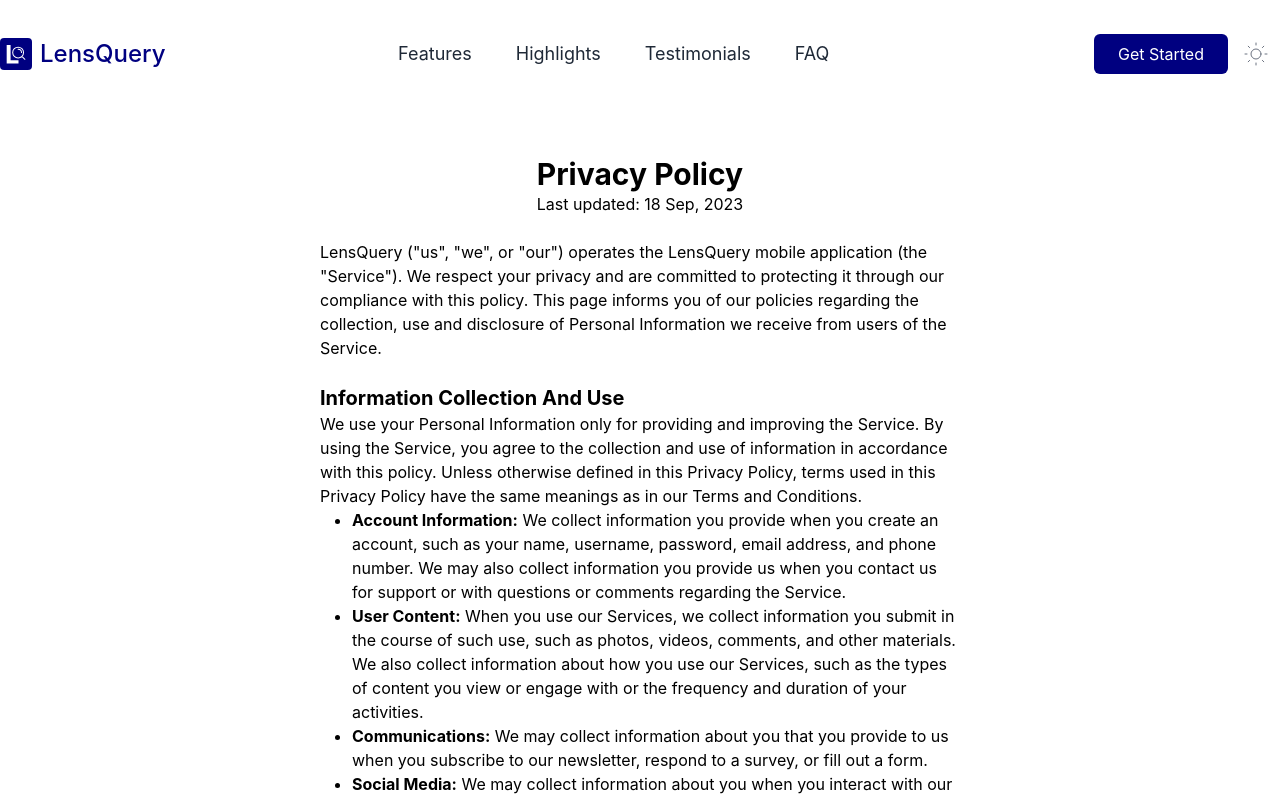
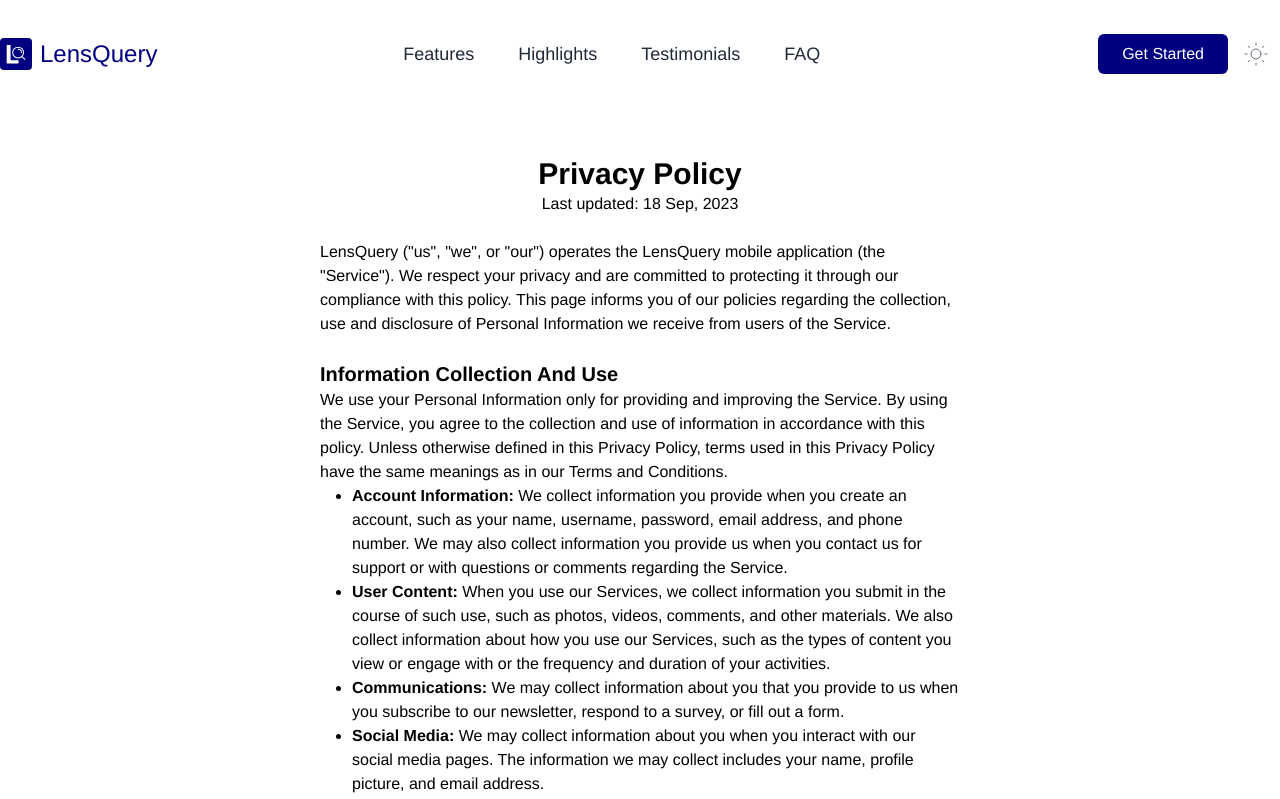
Before and after one commit to vndee/LensQuery-Landing, a Next.js app: page /privacy in a window 1280 px wide. Shown: the top 799 px of the page. Built offline with nearby package versions, Linux system fonts and the light colour scheme.

Commit message:
update font priority

```diff
--- a/tailwind.config.js
+++ b/tailwind.config.js
@@ -19,8 +19,8 @@
 			},
 		},
 		fontFamily: {
-			sans: ["Inter", ...defaultTheme.fontFamily.sans],
-			stock: [defaultTheme.fontFamily.sans],
+			sans: ["Helvetica", "Inter", ...defaultTheme.fontFamily.sans],
+			// stock: [defaultTheme.fontFamily.sans],
 		},
 	},
 	variants: {
```
